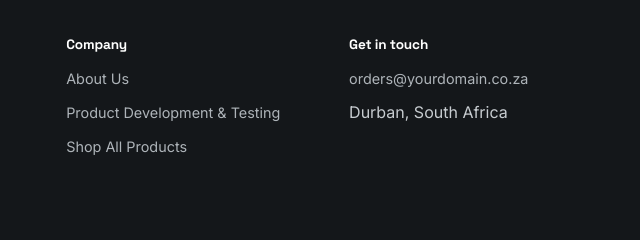
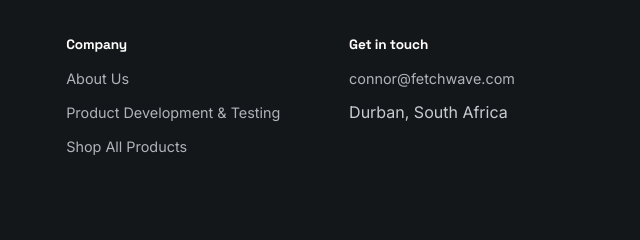
Before and after one commit to Fetchwave/KareCRM, a plain HTML site: page index.html in a window 1280 px wide. Shown: the part 3748-3988 px from the top of the page, 640-1280 px from the left. Drawn offline with nearby package versions, Linux system fonts and the light colour scheme.

Commit message:
Add files via upload

```diff
--- a/index.html
+++ b/index.html
@@ -651,18 +651,25 @@ select:focus, input:focus, textarea:focus { outline: 2px solid var(--green); bor
   ONE STOP WORK SHOP SUPPLY STORE - single-file build
   This whole site (home, shop, product pages, cart, checkout, order
   history, about, product testing) lives in this one HTML file and is
-  navigated with no page reloads. Before you publish it:
-   1. Search for SITE_CONFIG below and set your real order email.
-   2. Set SITE_CONFIG.supabaseUrl and supabaseAnonKey to turn on order
-      history (see the setup steps provided alongside this file).
-   3. Search for  image:  on any product to add/replace a real photo URL.
+  navigated with no page reloads.
+
+  ORDER HISTORY + EMAIL NOTIFICATIONS ARE LIVE:
+   - Supabase project: one-stop-work-shop-supply-store
+   - Every order is saved and an email fires to connor@fetchwave.com
+   - To actually receive that email, sign up for a free Resend account
+     (resend.com), grab an API key, and add it as a secret named
+     RESEND_API_KEY on the notify-new-order Edge Function in the
+     Supabase dashboard (Edge Functions -> notify-new-order -> Secrets).
+     Nothing else needs to change once that key is added.
+
+  STILL TO DO BEFORE FULL LAUNCH:
+   1. Search for  image:  on any product to add/replace a real photo URL.
       Rim Tapes & Tapes and Cleaning Supplies currently share ONE
       placeholder photo each across all 10 products in that collection,
-      just so you can see the layout with real images. Give every
-      product its own photo before this goes live. These placeholder
+      just so you can see the layout with real images. These placeholder
       images (and the hero banner image) are temporary links that
       expire Oct 13, 2026, replace them with permanently hosted URLs.
-   4. All prices and the reviews / stores-we-supply list are
+   2. All prices and the reviews / stores-we-supply list are
       placeholders - update before this goes live.
    This file loads the Supabase JS client and jsPDF from public CDNs,
    so it needs an internet connection to run (same as the Google Fonts).
@@ -697,9 +704,9 @@ select:focus, input:focus, textarea:focus { outline: 2px solid var(--green); bor
 
 const SITE_CONFIG = {
   businessName: "One Stop Work Shop Supply Store",
-  businessEmail: "orders@yourdomain.co.za",   // <-- set your real inbox
-  supabaseUrl: "",                             // <-- paste your Supabase project URL
-  supabaseAnonKey: "",                         // <-- paste your Supabase anon public key
+  businessEmail: "connor@fetchwave.com",       // order notification email
+  supabaseUrl: "https://wixmltlhebrtkypohmzz.supabase.co",
+  supabaseAnonKey: "sb_publishable_SFHJ-hhTMrcxsl_QZv00Jw_i6FRP3Zp",
   currencySymbol: "R",
   whatsapp: "27000000000",                     // <-- optional, digits only, country code first
   location: "Durban, South Africa",
```
